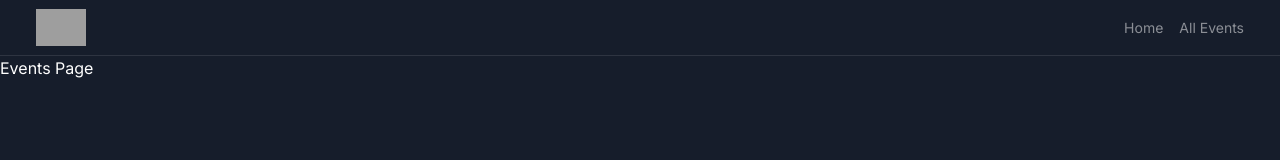
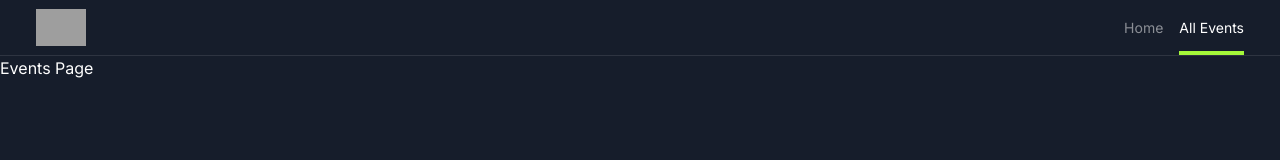
Before and after one commit to sapanadhakal40/Evento, a Next.js app: page /events/all in a window 1280 px wide. Shown: the top 160 px of the page. Built offline with nearby package versions, Linux system fonts and the light colour scheme; grey boxes are pictures that could not be loaded.

Commit message:
Add clsx for onditional class handling and implement framer motion for smooth underline

```diff
--- a/src/components/header.tsx
+++ b/src/components/header.tsx
@@ -1,5 +1,10 @@
+"use client";
+
 import Link from "next/link";
 import Logo from "./logo";
+import { usePathname } from "next/navigation";
+import clsx from "clsx";
+import { motion } from "framer-motion";
 
 const routes = [
   { path: "/", name: "Home" },
@@ -7,17 +12,32 @@
 ];
 
 export default function Header() {
+  const activePathname = usePathname();
+
   return (
     <header className="flex items-center justify-between border-b border-white/10 h-14 px-3 sm:px-9  ">
       <Logo />
-      <nav>
-        <ul className="flex gap-x-4 text-sm">
+      <nav className="h-full">
+        <ul className="flex gap-x-4 text-sm h-full">
           {routes.map((route) => (
             <li
               key={route.path}
-              className="text-white/50 hover:text-white transition"
+              className={clsx(
+                " hover:text-white flex items-center relative transition",
+                {
+                  "text-white": activePathname === route.path,
+                  "text-white/50": activePathname !== route.path,
+                }
+              )}
             >
               <Link href={route.path}>{route.name}</Link>
+
+              {activePathname === route.path && (
+                <motion.div
+                  layoutId="header-active-link"
+                  className="bg-accent h-1 w-full absolute bottom-0"
+                ></motion.div>
+              )}
             </li>
           ))}
         </ul>
```
